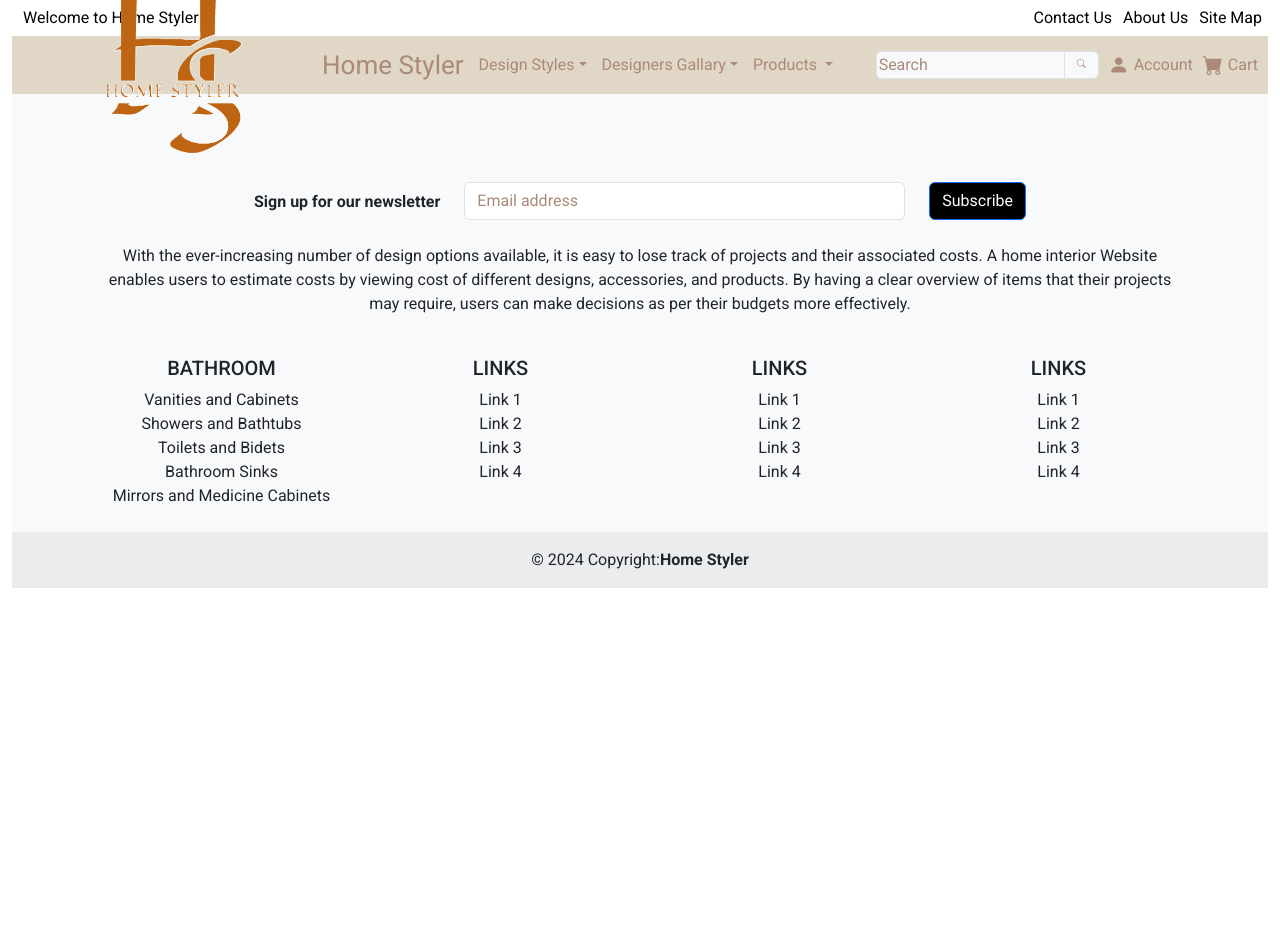
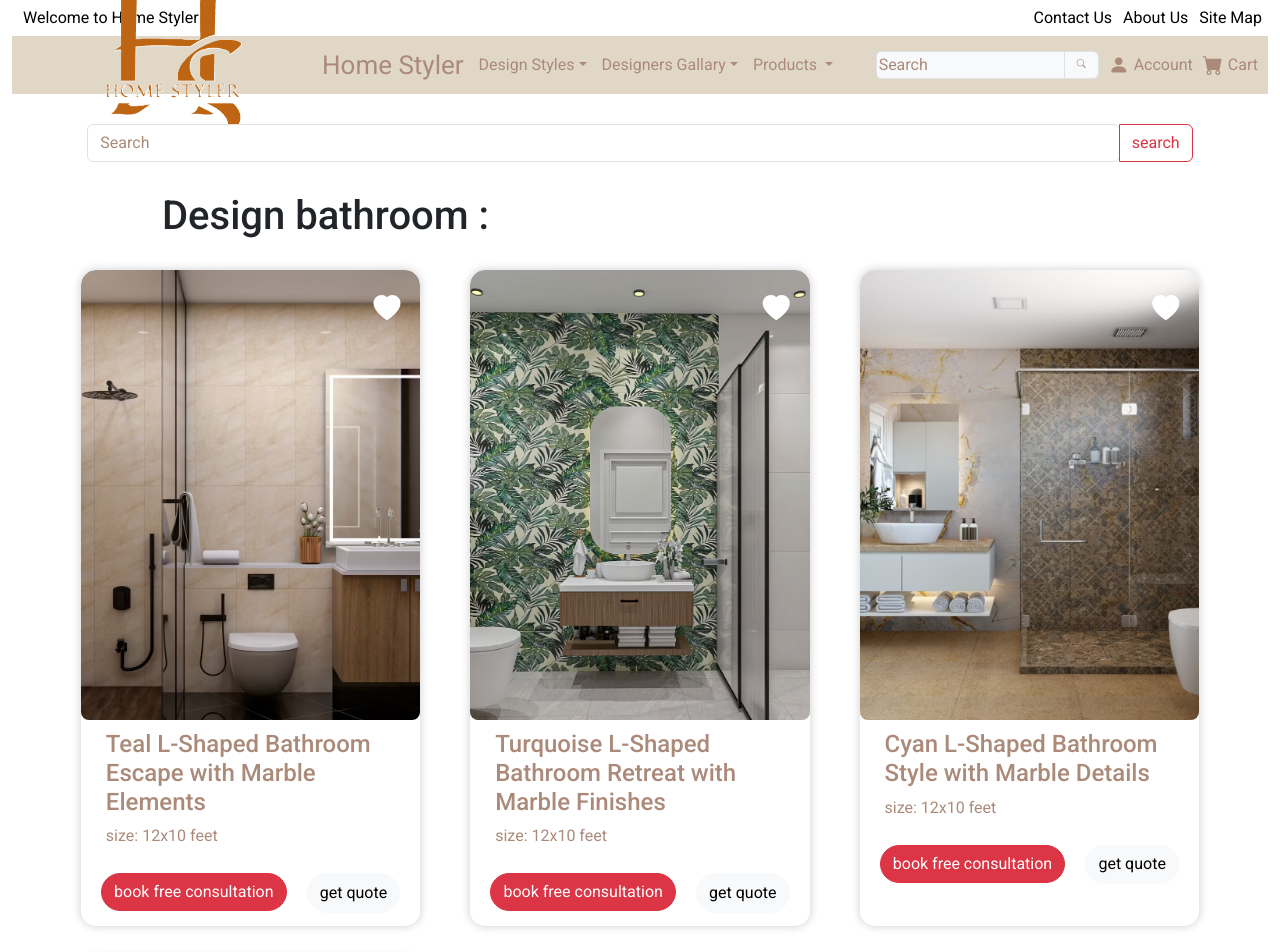
Before and after one commit to leakiet/HomeStyler, a React (Create React App) app: page /design/bathroom in a window 1280 px wide. Shown: the top 952 px of the page. Before the commit the page ends 800 px from the top, so only its background shows below. Built offline with nearby package versions, Linux system fonts and the light colour scheme.

Commit message:
update list desing

```diff
--- a/src/App.js
+++ b/src/App.js
@@ -6,7 +6,7 @@ import HomePage from "./pages/HomePage/HomePage.jsx";
 import FreeQuote from "./components/FreeQuote/FreeQuote.js";
 import DesignDetail from "./pages/DesignDetail/DesignDetail.js";
 import StyleDetail from "./components/StyleDetail/StyleDetail.js";
-import { Routes,Route } from "react-router-dom";
+import { Routes, Route } from "react-router-dom";
 import DesignIdea from "./components/DesignIdea/DesignIdea.js";
 
 
@@ -20,11 +20,10 @@ function App() {
         {/* <DesignDetail /> */}
         <Routes>
           <Route path="/" element={<HomePage />} />
-          <Route path="/list-design" element={<DesignIdea/>} />
-          <Route path="/free-quote" element={<FreeQuote/>} />
+          <Route path="/design/:slug" element={<DesignIdea />} />
+          <Route path="/free-quote" element={<FreeQuote />} />
           <Route path="/design-detail/:id" element={<DesignDetail />} />
         </Routes>
-
         <Footer />
       </div >
     </>
--- a/src/components/DesignIdea/DesignIdea.js
+++ b/src/components/DesignIdea/DesignIdea.js
@@ -1,4 +1,5 @@
 import React from 'react';
+import { useParams } from 'react-router-dom';
 import './designIdea.css'
 
 import { useEffect, useState } from 'react'
@@ -7,6 +8,12 @@ import { Link } from 'react-router-dom';
 
 function DesignIdea(props) {
     const [designStyles, setDesignStyles] = useState([])
+    const [filteredDesigns, setFilteredDesigns] = useState([])
+    const [searchTerm, setSearchTerm] = useState('');
+
+
+    const params = useParams();
+    const slug = params.slug;
 
 
     useEffect(() => {
@@ -22,24 +29,74 @@ function DesignIdea(props) {
         fetchData();
     }, []);
 
+    useEffect(() => {
+        setFilteredDesigns(designStyles.filter(designStyle =>
+            designStyle.type === slug &&
+            designStyle.name.toLowerCase().includes(searchTerm.toLowerCase())
+        ))
+    }, [designStyles, slug, searchTerm])
 
+    const handleSearch = (e) => {
+        setSearchTerm(e.target.value);
+    }
+
+    const handleLoveImage =()=>{
+        // alert('You loved this design!')
+    }
 
     return (
         <div className='container-designidea'>
             <div className='designidea-title'>
-                <div class="input-group">
-                    <select class="selectpicker">
-                        <option>Mustard</option>
-                        <option>Ketchup</option>
-                        <option>Relish</option>
-                    </select>
-                    <input type="search" class="form-control rounded" placeholder="Search" aria-label="Search" aria-describedby="search-addon" />
-                    <button type="button" class="btn btn-outline-danger" data-mdb-ripple-init>search</button>
+                <div className="input-group">
+                    <input type="search" className="form-control rounded" placeholder="Search" aria-label="Search" aria-describedby="search-addon" onChange={handleSearch} />
+                    <button type="button" className="btn btn-outline-danger" data-mdb-ripple-init>search</button>
                 </div>
             </div>
-
+            <div className='design-title-slug'>
+                <h1>Design {slug} :</h1>
+            </div>
             <div className='container-designidea-card'>
-                {designStyles.map((designStyle, index) => (
+                {filteredDesigns.length > 0 ? (
+                    filteredDesigns.map((designStyle, index) => (
+                        <div className='di-card' key={index}>
+                            <Link to={'/design-detail/' + designStyle.id}>
+                                <div className='di-image'>
+                                    <span className='di-love-image' ><i className="bi bi-heart-fill" onClick={handleLoveImage}></i></span>
+                                    {designStyle.image ? (
+                                        <img src={designStyle.image} alt={designStyle.name} />
+                                    ) : (
+                                        <p>No image available</p>
+                                    )}
+                                </div>
+                            </Link>
+                            <div className='di-text'>
+                                <Link to={`/design-detail/${designStyle.id}`}>
+                                    <div className='di-title'>
+                                        <h4>
+                                            {(designStyle.name) ? designStyle.name : "No name available"}
+                                        </h4>
+                                    </div>
+                                    <div className='di-discription'>
+                                        size:  {(designStyle.size) ? designStyle.size : "No size available"}
+                                    </div>
+                                </Link>
+                            </div>
+                            <div className='di-btn'>
+                                <Link to='/free-quote'>
+                                    <button className='di-consultation btn btn-danger rounded-pill'>
+                                        book free consultation
+                                    </button>
+                                </Link>
+                                <button className='di-getquote btn btn-light rounded-pill'>
+                                    get quote
+                                </button>
+                            </div>
+                        </div>
+                    ))
+                ) : (
+                    <p className='not-found-desing'>No designs found</p>
+                )}
+                {/* {filteredDesigns.map((designStyle, index) => (
                     <div className='di-card' key={index}>
                         <Link to={'/design-detail/' + designStyle.id}>
                             <div className='di-image'>
@@ -49,7 +106,6 @@ function DesignIdea(props) {
                                 ) : (
                                     <p>No image available</p>
                                 )}
-
                             </div>
                         </Link>
                         <div className='di-text'>
@@ -66,16 +122,17 @@ function DesignIdea(props) {
                         </div>
                         <div className='di-btn'>
                             <Link to='/free-quote'>
-                            <button className='di-consultation btn btn-danger rounded-pill'>
-                                book free consultation
-                            </button>
+                                <button className='di-consultation btn btn-danger rounded-pill'>
+                                    book free consultation
+                                </button>
                             </Link>
                             <button className='di-getquote btn btn-light rounded-pill'>
                                 get quote
                             </button>
                         </div>
                     </div>
-                ))}
+                ))
+                } */}
             </div>
         </div>
     );
--- a/src/components/DesignIdea/designIdea.css
+++ b/src/components/DesignIdea/designIdea.css
@@ -6,6 +6,16 @@
     gap: 12px;
 }
 
+.design-title-slug{
+    margin-top: 30px;
+    margin-left: 150px;
+}
+
+.not-found-desing{
+    margin-top: 30px;
+    font-size: 32px;
+    margin-left: 100px;
+}
 .di-card{
     position: relative;
     margin: auto auto;
@@ -23,11 +33,11 @@
     font-size: 27px;
     top: 20px;
     right: 20px;
-    z-index: 2;
+    z-index: 10;
 }
 
 .di-love-image:hover{
-    color: pink;
+    color: rgb(255, 56, 89);
 }
 
 
--- a/src/components/FreeQuote/FreeQuote.js
+++ b/src/components/FreeQuote/FreeQuote.js
@@ -3,7 +3,12 @@ import './freeQuote.css';
 
 function FreeQuote(props) {
   return (
+    <>
+      <div className='title-free-Quote'>
+        <h1>Get a Free Quote</h1>
+      </div>
       <div className="container-freequote">
+
         <div className='fq-img'>
           <img src='https://st.hzcdn.com/fimgs/pictures/home-offices/modern-bohemian-remodel-kh-home-design-and-furnishings-img~73215f610b7dfca8_0375-1-30218ea-w400-h400-b0-p0.jpg' alt="free quote" />
         </div>
@@ -58,6 +63,7 @@ function FreeQuote(props) {
           </div>
         </div>
       </div>
+    </>
   );
 }
 
--- a/src/components/FreeQuote/freeQuote.css
+++ b/src/components/FreeQuote/freeQuote.css
@@ -4,6 +4,12 @@
 /* .fq-form-input-item{
   margin: 10px 10px;
 } */
+
+.title-free-Quote{
+  font-size: 24px;
+  margin: 40px;
+  text-align: center;
+}
 
 .fq-form-input-item .form-check input{
   width: 20px;
--- a/src/components/Header/AppBar/DesignStyles/DesignStyles.jsx
+++ b/src/components/Header/AppBar/DesignStyles/DesignStyles.jsx
@@ -1,5 +1,7 @@
 import React from 'react'
 import '../AppBar.css'
+import { Link } from 'react-router-dom';
+
 
 function DesignStyles() {
     return (
@@ -7,14 +9,13 @@ function DesignStyles() {
             <a className="dropdown-toggle " href="#" role="button" data-bs-toggle="dropdown" aria-expanded="false">
                 Design Styles
             </a>
-
             <ul className="dropdown-menu">
-                <li><a className="dropdown-item" href="#">Living Rome</a></li>
-                <li><a className="dropdown-item" href="#">Kitchen</a></li>
-                <li><a className="dropdown-item" href="#">Bedroom</a></li>
-                <li><a className="dropdown-item" href="#">Bathroom</a></li>
-                <li><a className="dropdown-item" href="#">Contemporary Styles</a></li>
-                <li><a className="dropdown-item" href="#">Elegant Look Styles</a></li>
+                <li><Link className="dropdown-item" to="/design/living-room">Living Room</Link></li>
+                <li><Link className="dropdown-item" to="/design/kitchen">Kitchen</Link></li>
+                <li><Link className="dropdown-item" to="/design/bedroom">Bedroom</Link></li>
+                <li><Link className="dropdown-item" to="/design/bathroom">Bathroom</Link></li>
+                <li><Link className="dropdown-item" to="/design/contemporary-styles">Contemporary Styles</Link></li>
+                <li><Link className="dropdown-item" to="/design/elegant-look-styles">Elegant Look Styles</Link></li>
             </ul>
         </div>
     )
--- a/src/pages/DesignDetail/DesignDetail.js
+++ b/src/pages/DesignDetail/DesignDetail.js
@@ -13,8 +13,8 @@ function DesignDetail(props) {
     return (
         <div>
             <StyleDetail id={id} />
-            <StarRating/>
-            <CommentDesign id={id}/>
+            {/* <StarRating/>
+            <CommentDesign id={id}/> */}
         </div>
     );
 }
```
Also changed, not shown: public/data/roomtype.json (+30 -30 lines), src/components/StyleDetail/StyleDetail.js (+8 -5 lines). Lines whose indentation alone changed are shown as unchanged.
